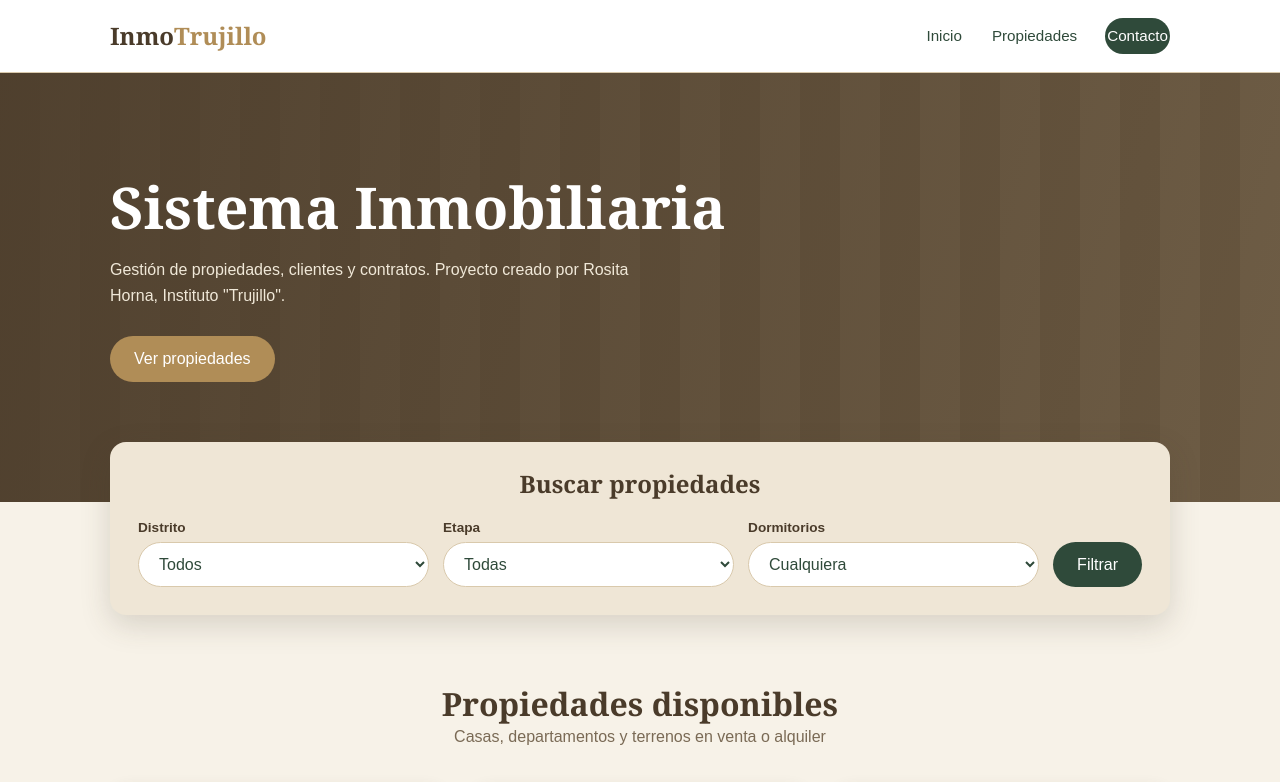
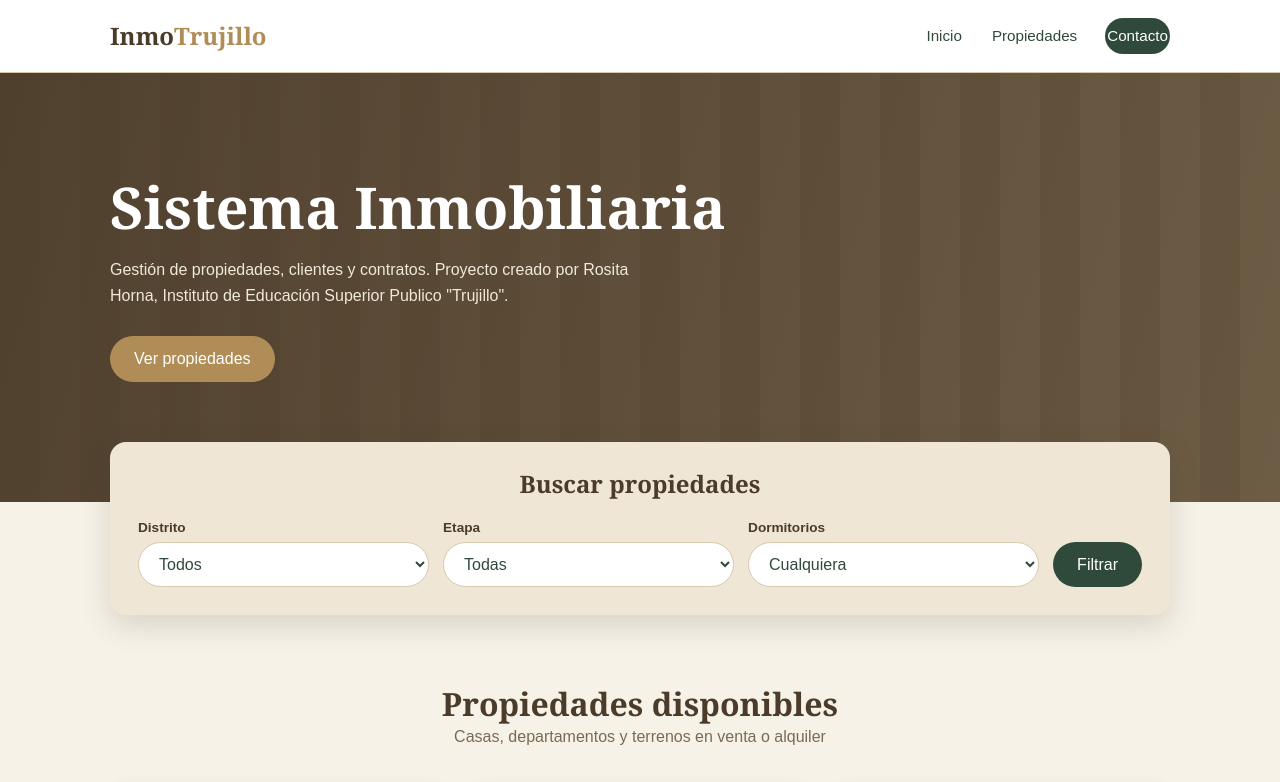
Before and after one commit to isaacruzz2024-rhc/SistemaInmobiliaria, a plain HTML site: page index.html in a window 1280 px wide. Shown: the top 782 px of the page. Drawn offline with Linux system fonts and the light colour scheme.

Commit message:
Prueba de cambio desde VS Code

```diff
--- a/index.html
+++ b/index.html
@@ -22,7 +22,7 @@
     <section id="inicio" class="hero">
         <div class="contenedor">
             <h1>Sistema Inmobiliaria</h1>
-            <p>Gestión de propiedades, clientes y contratos. Proyecto creado por Rosita Horna, Instituto "Trujillo".</p>
+            <p>Gestión de propiedades, clientes y contratos. Proyecto creado por Rosita Horna, Instituto de Educación Superior Publico "Trujillo".</p>
             <a href="#propiedades" class="btn btn-dorado">Ver propiedades</a>
         </div>
     </section>
```
